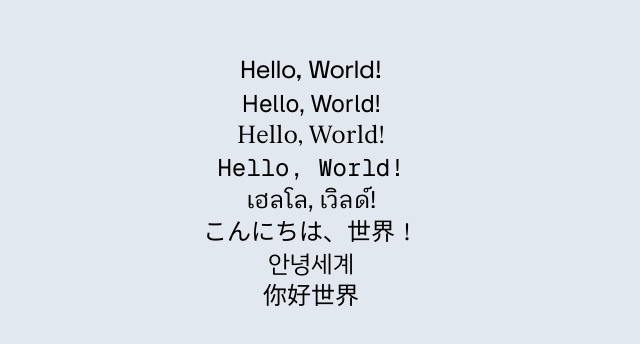
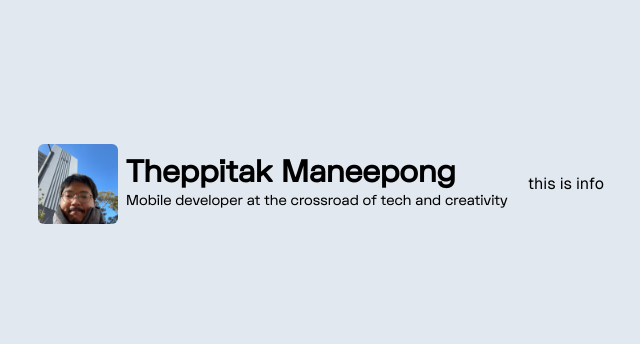
Before and after one commit to mmmmmob/me.theppitak, a React (Vite) app: page / in a window 1280 px wide. Shown: the part 216-560 px from the top of the page, without its empty margins (329-969 px from the left). Built offline with nearby package versions, Linux system fonts and the light colour scheme; a web font is replaced by a local one.

Commit message:
style: add left side information

```diff
--- a/src/App.jsx
+++ b/src/App.jsx
@@ -1,14 +1,16 @@
 import { Analytics } from "@vercel/analytics/react";
 import { SpeedInsights } from "@vercel/speed-insights/react";
+import Info from "./components/Info";
 import Title from "./components/Title";
 
 function App() {
   return (
-    <>
+    <div className="flex h-screen w-screen justify-center bg-slate-200 max-sm:flex-col dark:bg-slate-800">
       <Title />
+      <Info />
       <SpeedInsights />
       <Analytics />
-    </>
+    </div>
   );
 }
 
--- /dev/null
+++ b/src/components/Info.jsx
@@ -0,0 +1,9 @@
+function Info() {
+  return (
+    <div className="self-center">
+      <h1>this is info</h1>
+    </div>
+  );
+}
+
+export default Info;
--- a/src/components/Title.jsx
+++ b/src/components/Title.jsx
@@ -1,16 +1,19 @@
 function Title() {
   return (
-    <div className="flex h-screen bg-slate-200 dark:bg-slate-800">
-      <div className="w-screen self-center">
-        <div className="text-center text-2xl dark:text-slate-300">
-          <p className="font-fkDisplay"> Hello, World!</p>
-          <p>Hello, World!</p>
-          <p className="font-serif">Hello, World!</p>
-          <p className="font-mono">Hello, World!</p>
-          <p>เฮลโล, เวิลด์!</p>
-          <p>こんにちは、世界！</p>
-          <p>안녕세계</p>
-          <p>你好世界</p>
+    <div className="mx-5 self-center">
+      <div className="flex flex-none">
+        <img
+          src="/public/avatar.jpg"
+          alt="avatar"
+          className="mr-2 size-20 self-center rounded-md max-sm:size-28"
+        />
+        <div className="self-center text-start dark:text-slate-300">
+          <h1 className="text-balances font-fkDisplay text-3xl font-semibold">
+            Theppitak Maneepong
+          </h1>
+          <p className="font-fkDisplay text-sm">
+            Mobile developer at the crossroad of tech and creativity
+          </p>
         </div>
       </div>
     </div>
```
